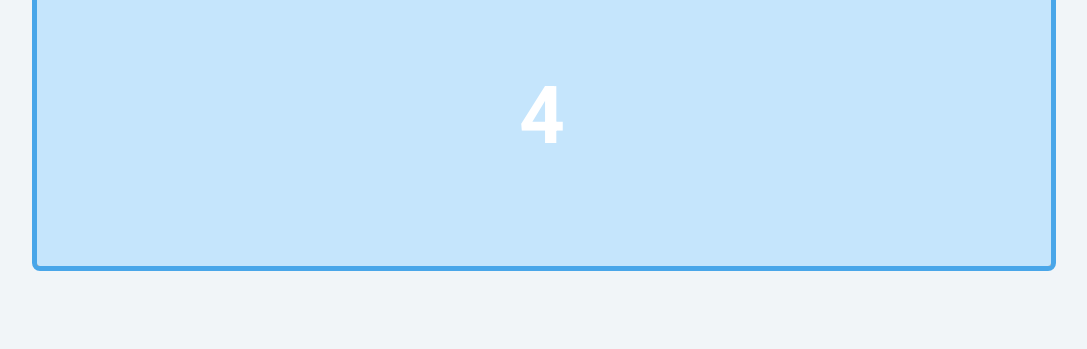
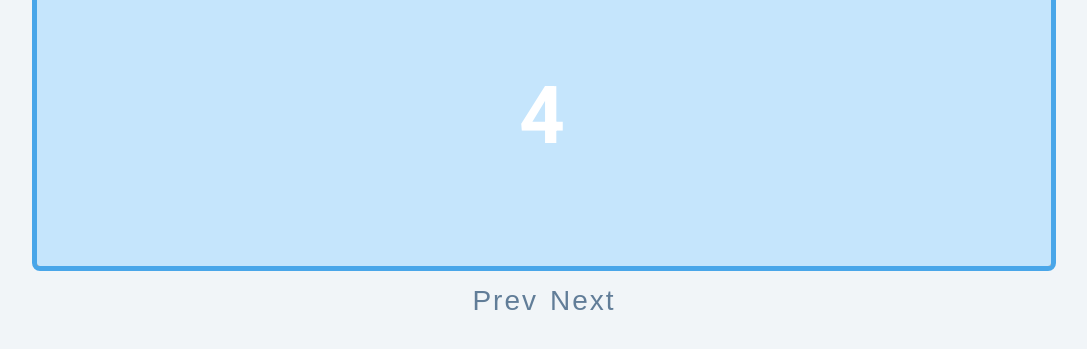
Before and after one commit to KennedyMungai/RandomJavascriptProjects, a plain HTML site: page Slider/index.html in a window 1280 px wide. Shown: the part 313-662 px from the top of the page, without its empty margins (96-1183 px from the left). Drawn offline with nearby package versions, Linux system fonts and the light colour scheme.

Commit message:
Added a button container and placed two buttons inside it

```diff
--- a/Slider/index.html
+++ b/Slider/index.html
@@ -29,6 +29,10 @@
       <h1>4</h1>
     </div>
   </div>
+  <div class="btn-container">
+    <button class="prevBtn">Prev</button>
+    <button class="nextBtn">Next</button>
+  </div>
 
   <!-- javascript -->
   <script src="app.js"></script>
```
